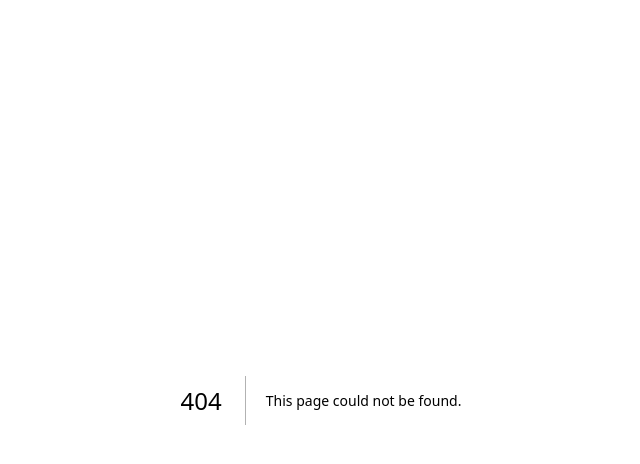
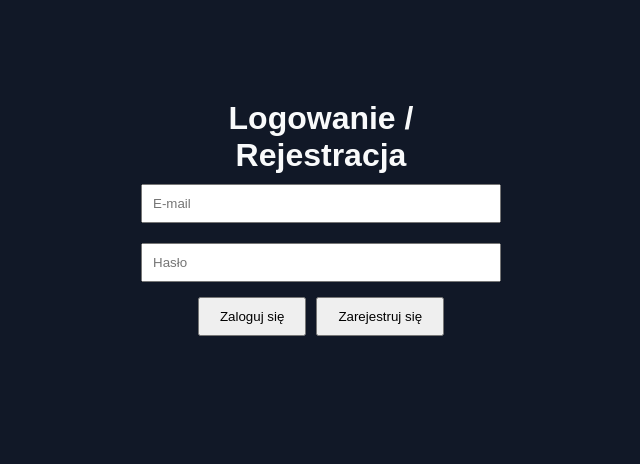
Before and after one commit to PrzemoNH/project-ai, a Next.js app: page /login in a window 1280 px wide. Before the commit this address had no page. Shown: the top 464 px of the page, without its empty margins (319-959 px from the left). Built offline with nearby package versions, Linux system fonts and the light colour scheme; no server answers.

Commit message:
Create page.tsx

```diff
--- /dev/null
+++ b/app/login/page.tsx
@@ -0,0 +1,79 @@
+"use client";
+
+import { useState } from "react";
+import { supabase } from "@/lib/supabase";
+
+export default function LoginPage() {
+  const [email, setEmail] = useState("");
+  const [password, setPassword] = useState("");
+  const [message, setMessage] = useState("");
+  const [loading, setLoading] = useState(false);
+
+  async function handleLogin() {
+    setLoading(true);
+    setMessage("");
+
+    const { error } = await supabase.auth.signInWithPassword({
+      email,
+      password,
+    });
+
+    if (error) {
+      setMessage("❌ " + error.message);
+    } else {
+      setMessage("✅ Zalogowano pomyślnie!");
+    }
+
+    setLoading(false);
+  }
+
+  async function handleSignUp() {
+    setLoading(true);
+    setMessage("");
+
+    const { error } = await supabase.auth.signUp({
+      email,
+      password,
+    });
+
+    if (error) {
+      setMessage("❌ " + error.message);
+    } else {
+      setMessage("✅ Konto założone! Sprawdź e-mail, jeśli wymagane jest potwierdzenie.");
+    }
+
+    setLoading(false);
+  }
+
+  return (
+    <main style={{ maxWidth: "400px", margin: "80px auto", padding: "20px", textAlign: "center" }}>
+      <h1>Logowanie / Rejestracja</h1>
+
+      <input
+        type="email"
+        placeholder="E-mail"
+        value={email}
+        onChange={(e) => setEmail(e.target.value)}
+        style={{ width: "100%", padding: "10px", margin: "10px 0" }}
+      />
+
+      <input
+        type="password"
+        placeholder="Hasło"
+        value={password}
+        onChange={(e) => setPassword(e.target.value)}
+        style={{ width: "100%", padding: "10px", margin: "10px 0" }}
+      />
+
+      <button onClick={handleLogin} disabled={loading} style={{ margin: "5px", padding: "10px 20px" }}>
+        Zaloguj się
+      </button>
+
+      <button onClick={handleSignUp} disabled={loading} style={{ margin: "5px", padding: "10px 20px" }}>
+        Zarejestruj się
+      </button>
+
+      {message && <p style={{ marginTop: "20px" }}>{message}</p>}
+    </main>
+  );
+}
```
